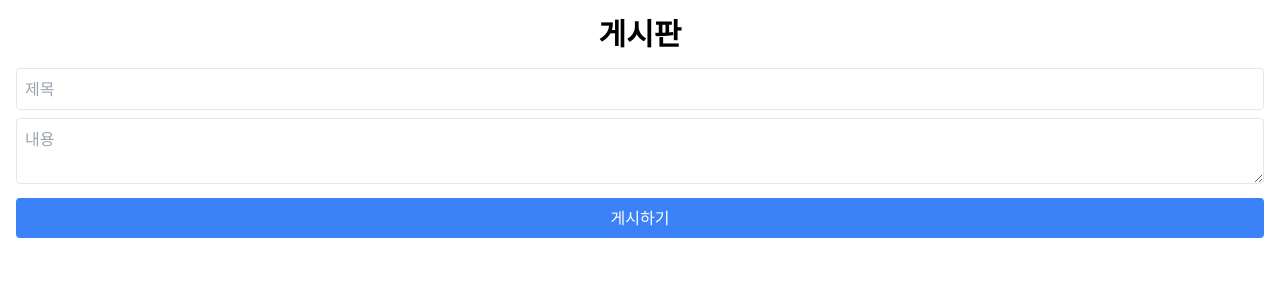
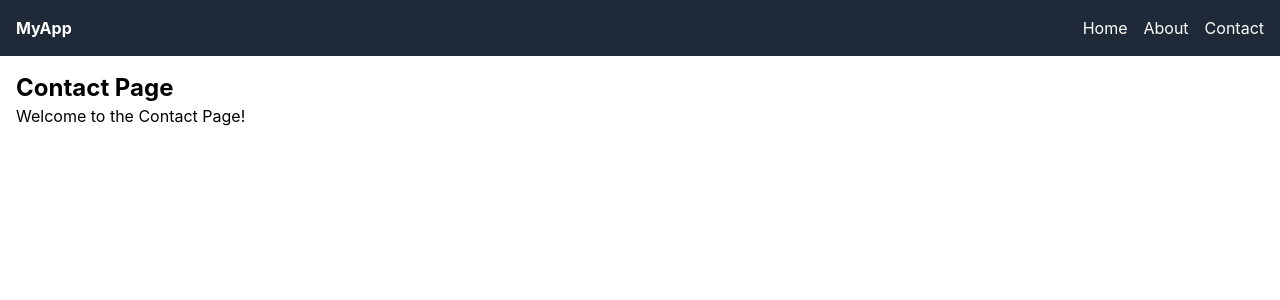
Before and after one commit to SSeonghun/Tarot-Bom, a React (Create React App) app in the folder frontend/: page /contact in a window 1280 px wide. Shown: the top 300 px of the page. Built offline with nearby package versions, Linux system fonts and the light colour scheme.

Commit message:
fronted 초기 세팅 네브바 라우터 test페이지

```diff
--- a/frontend/src/App.tsx
+++ b/frontend/src/App.tsx
@@ -1,68 +1,23 @@
-import React, { useState, ChangeEvent, FormEvent } from 'react';
+import React from 'react';
+import { BrowserRouter as Router, Route, Routes } from 'react-router-dom';
+import Home from './pages/Home';
+import About from './pages/About';
+import Contact from './pages/Contact';
+import Navbar from './components/Navbar';
 
-interface Post {
-  id: number;
-  title: string;
-  content: string;
+const App: React.FC = () => {
+  return (
+    <Router>
+      <div className="App">
+        <Navbar />
+        <Routes>
+          <Route path="/" element={<Home />} />
+          <Route path="/about" element={<About />} />
+          <Route path="/contact" element={<Contact />} />
+        </Routes>
+      </div>
+    </Router>
+  );
 }
 
-const App: React.FC = () => {
-  const [posts, setPosts] = useState<Post[]>([]);
-  const [title, setTitle] = useState<string>('');
-  const [content, setContent] = useState<string>('');
-
-  const handleTitleChange = (e: ChangeEvent<HTMLInputElement>) => {
-    setTitle(e.target.value);
-  };
-
-  const handleContentChange = (e: ChangeEvent<HTMLTextAreaElement>) => {
-    setContent(e.target.value);
-  };
-
-  const handleSubmit = (e: FormEvent<HTMLFormElement>) => {
-    e.preventDefault();
-    if (title && content) {
-      const newPost: Post = { id: Date.now(), title, content };
-      setPosts([...posts, newPost]);
-      setTitle('');
-      setContent('');
-    }
-  };
-
-  return (
-    <div className="container mx-auto p-4">
-      <h1 className="text-3xl font-bold text-center mb-4">게시판</h1>
-      <form onSubmit={handleSubmit} className="mb-4">
-        <input
-          type="text"
-          className="w-full p-2 mb-2 border rounded"
-          placeholder="제목"
-          value={title}
-          onChange={handleTitleChange}
-        />
-        <textarea
-          className="w-full p-2 mb-2 border rounded"
-          placeholder="내용"
-          value={content}
-          onChange={handleContentChange}
-        />
-        <button
-          type="submit"
-          className="w-full p-2 bg-blue-500 text-white rounded hover:bg-blue-600"
-        >
-          게시하기
-        </button>
-      </form>
-      <div>
-        {posts.map((post) => (
-          <div key={post.id} className="bg-white p-4 mb-2 rounded shadow">
-            <h2 className="text-xl font-bold">{post.title}</h2>
-            <p>{post.content}</p>
-          </div>
-        ))}
-      </div>
-    </div>
-  );
-};
-
 export default App;
--- /dev/null
+++ b/frontend/src/components/Navbar.tsx
@@ -0,0 +1,19 @@
+import React from 'react';
+import { Link } from 'react-router-dom';
+
+const Navbar: React.FC = () => {
+  return (
+    <nav className="bg-gray-800 p-4">
+      <div className="container mx-auto flex justify-between items-center">
+        <div className="text-white font-bold">MyApp</div>
+        <div className="space-x-4">
+          <Link to="/" className="text-white hover:text-gray-400">Home</Link>
+          <Link to="/about" className="text-white hover:text-gray-400">About</Link>
+          <Link to="/contact" className="text-white hover:text-gray-400">Contact</Link>
+        </div>
+      </div>
+    </nav>
+  );
+}
+
+export default Navbar;
--- /dev/null
+++ b/frontend/src/pages/About.tsx
@@ -0,0 +1,12 @@
+import React from 'react';
+
+const About: React.FC = () => {
+  return (
+    <div className="container mx-auto p-4">
+      <h1 className="text-2xl font-bold">About Page</h1>
+      <p>Welcome to the About Page!</p>
+    </div>
+  );
+}
+
+export default About;
--- /dev/null
+++ b/frontend/src/pages/Contact.tsx
@@ -0,0 +1,12 @@
+import React from 'react';
+
+const Contact: React.FC = () => {
+  return (
+    <div className="container mx-auto p-4">
+      <h1 className="text-2xl font-bold">Contact Page</h1>
+      <p>Welcome to the Contact Page!</p>
+    </div>
+  );
+}
+
+export default Contact;
--- /dev/null
+++ b/frontend/src/pages/Home.tsx
@@ -0,0 +1,12 @@
+import React from 'react';
+
+const Home: React.FC = () => {
+  return (
+    <div className="container mx-auto p-4">
+      <h1 className="text-2xl font-bold">Home Page</h1>
+      <p>Welcome to the Home Page!</p>
+    </div>
+  );
+}
+
+export default Home;
```
